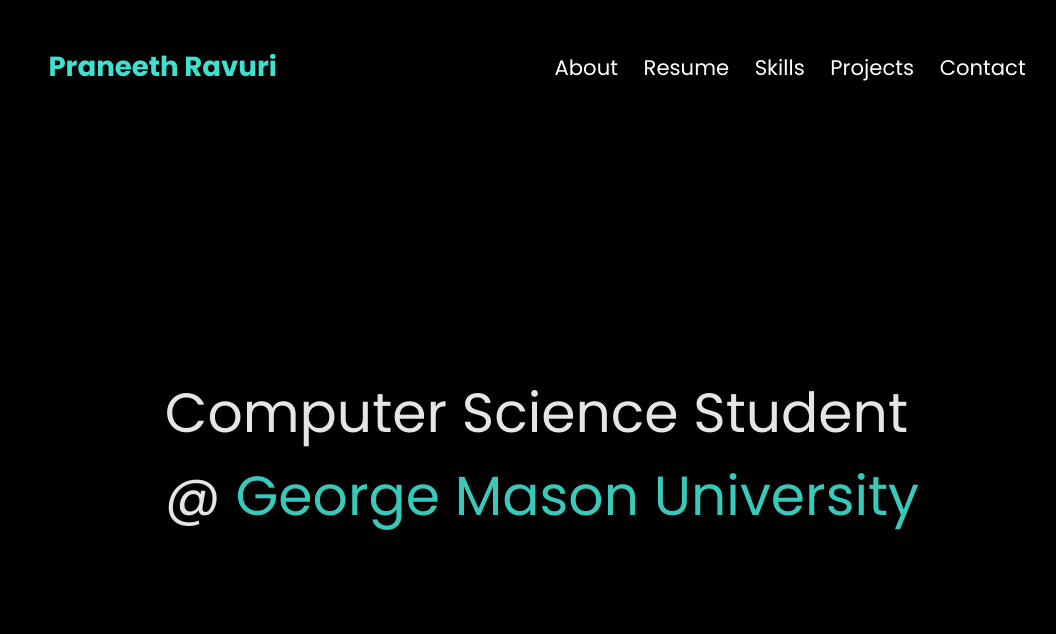
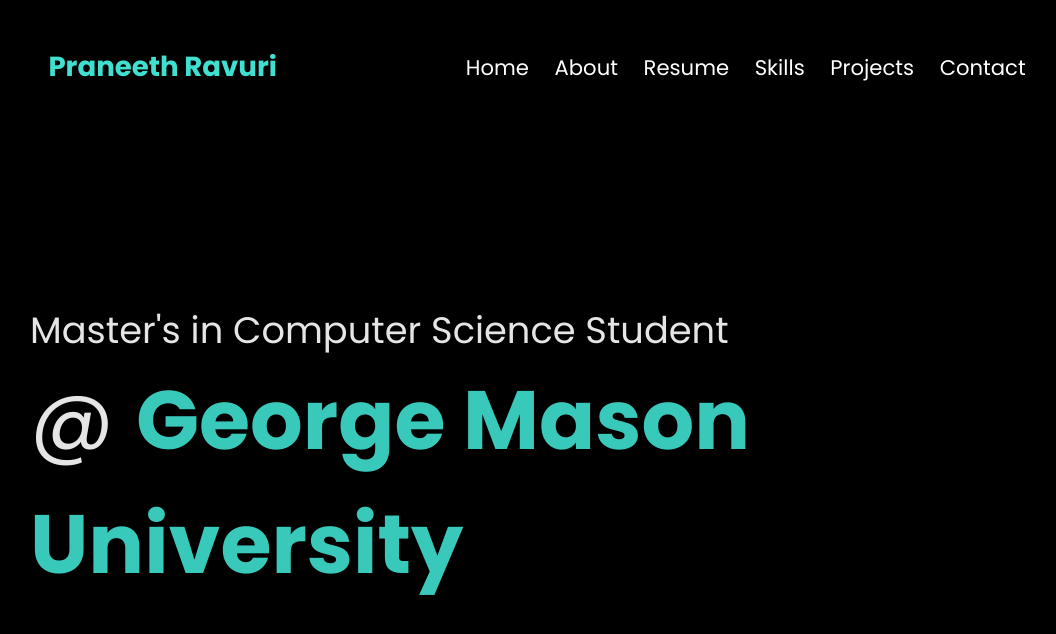
Before and after one commit to praneethravuri/PRAV, a plain HTML site: page index.html in a window 1280 px wide. Shown: the whole page, without its empty margins (98-1154 px from the left). Drawn offline with nearby package versions, Linux system fonts and the light colour scheme.

Commit message:
Fade in fade out intro

```diff
--- a/CSS/index.sass
+++ b/CSS/index.sass
@@ -57,12 +57,22 @@ header
   justify-content: center
   align-items: center
 
+
 .turq-color
   color: $turquoise-blue
 
 #intros
   text-align: left
+  width: 100%
 
 #intros
   p, span
-    font-size: 3rem
+    font-size: 4.5rem
+
+#intros
+  span
+    font-weight: bold
+
+#intros
+  .small-size
+    font-size: 2rem
--- a/JS/intro.js
+++ b/JS/intro.js
@@ -1,6 +1,6 @@
 let introID = document.getElementById("intros");
-let intro1 = "<p>Hello!</p><p>I'm <span class='turq-color'>Praneeth Ravuri</span></p>"
-let intro2 = "<p>Computer Science Student</p><p>@ <span class='turq-color'>George Mason University</span></p>";
+let intro1 = "<p class = 'small-size'>Hello!</p><p>I'm <span class='turq-color'>Praneeth Ravuri</span></p>"
+let intro2 = "<p class = 'small-size'>Master's in Computer Science Student</p><p>@ <span class='turq-color'>George Mason University</span></p>";
 let isIntro1 = true;
 
 function keepFading() {
--- a/index.html
+++ b/index.html
@@ -1,19 +1,23 @@
 <!DOCTYPE html>
 <html lang="en">
+
 <head>
     <meta charset="UTF-8">
     <meta http-equiv="X-UA-Compatible" content="IE=edge">
     <meta name="viewport" content="width=device-width, initial-scale=1.0">
     <title>Praneeth Ravuri</title>
     <link rel="stylesheet" type="text/css" href="./CSS/index.css">
-    <script src="https://code.jquery.com/jquery-3.7.0.js" integrity="sha256-JlqSTELeR4TLqP0OG9dxM7yDPqX1ox/HfgiSLBj8+kM=" crossorigin="anonymous"></script>
+    <script src="https://code.jquery.com/jquery-3.7.0.js"
+        integrity="sha256-JlqSTELeR4TLqP0OG9dxM7yDPqX1ox/HfgiSLBj8+kM=" crossorigin="anonymous"></script>
 </head>
+
 <body>
 
     <header>
         <a href="./index.html" id="main-title">Praneeth Ravuri</a>
         <nav>
             <ul class="nav-links">
+                <li class="menu-items"><a href="#">Home</a></li>
                 <li class="menu-items"><a href="#">About</a></li>
                 <li class="menu-items"><a href="#">Resume</a></li>
                 <li class="menu-items"><a href="#">Skills</a></li>
@@ -27,11 +31,12 @@
         <div id="intros">
 
         </div>
-      </section>
+    </section>
 
 
     <!--<ul id="repo-details"></ul>-->
     <script src="./JS/intro.js"></script>
     <!--<script src="./JS/renderProjects.js" type="module"></script>-->
 </body>
+
 </html>
```
Also changed, not shown: CSS/index.css, 1 other file.
